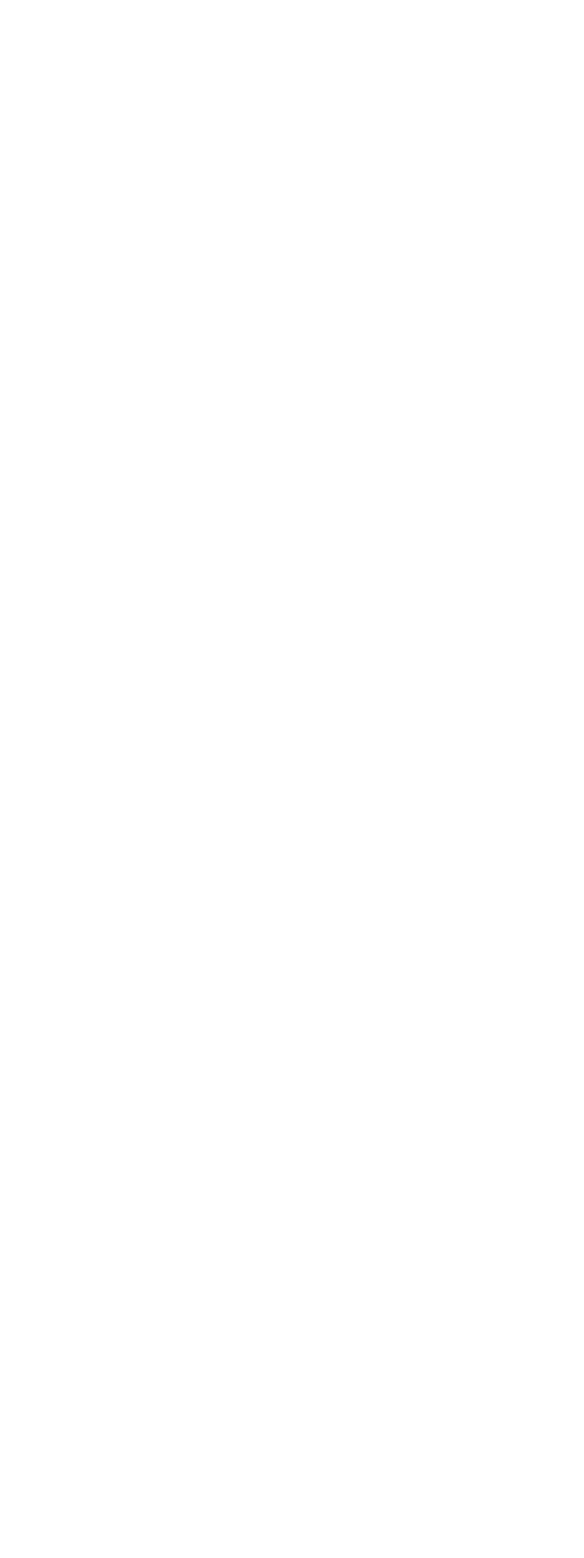
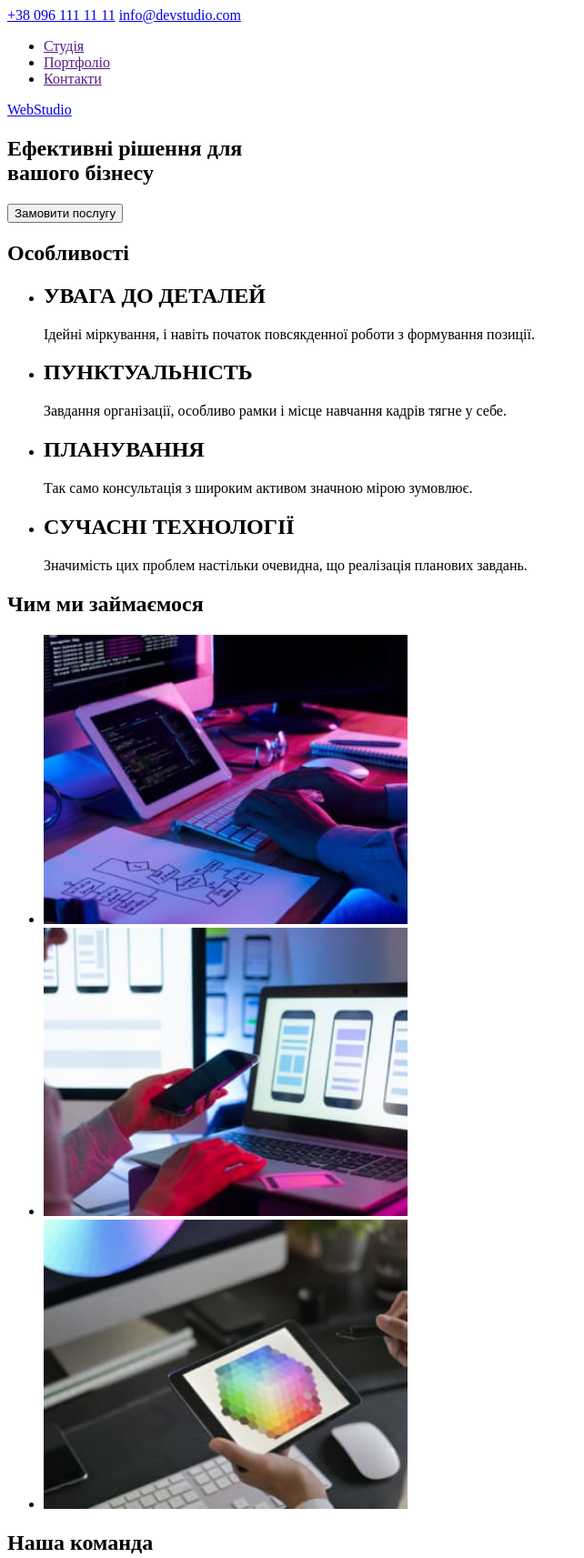
Before and after one commit to Bodddya/goit-markup-hw-01, a plain HTML site: page index.html in a window 1280 px wide. Shown: the top 1713 px of the page at 91% size, without its empty margins (0-642 px from the left). Before the commit the page ends 800 px from the top, so only its background shows below. Drawn offline with Linux system fonts and the light colour scheme.

Commit message:
last version

```diff
--- a/index.html
+++ b/index.html
@@ -4,9 +4,135 @@
     <meta charset="UTF-8">
     <meta http-equiv="X-UA-Compatible" content="IE=edge">
     <meta name="viewport" content="width=device-width, initial-scale=1.0">
-    <title>WebStudio</title>
+    <title>Студія</title>
 </head>
 <body>
+    <!--Верхня лінія-->
+    <header>
+        <!--телефон-->
+        <a href="tel:+380961111111">+38 096 111 11 11</a>
+        <!--email-->
+        <a href="mailto:info@devstudio.com">info@devstudio.com</a>
+
+        <nav>
+            <ul>
+                <li><a href="">Студія</a></li>
+                <li><a href="">Портфоліо</a></li>
+                <li><a href="">Контакти</a></li>
+
+            </ul>
+            <a href="https://images.pexels.com/photos/67112/pexels-photo-67112.jpeg">
+                WebStudio
+            </a>
+
+        </nav>
+
+
+    </header>
+    <main>
+         <!--Шапка-->
+         <section>
+         <h1>Ефективні рішення для <br/> вашого бізнесу</h1>
+                <!--Замовити послугу-->
+                <button type="button">Замовити послугу</button>
+         </section>
+
+        <!--Особливості-->
+        <section>
+            <h1>Особливості</h1>
+            <ul>
+                <li>
+                    <h2>УВАГА ДО ДЕТАЛЕЙ</h2>
+                    <p>Ідейні міркування, і навіть початок повсякденної роботи з формування позиції.</p>
+                </li>
+                <li>
+                    <h2>ПУНКТУАЛЬНІСТЬ</h2>
+                <p>Завдання організації, особливо рамки і місце навчання кадрів тягне у себе.</p>
+                </li>
+                <li>
+                    <h2>ПЛАНУВАННЯ</h2>
+                    <p>Так само консультація з широким активом значною мірою зумовлює.</p>
+                </li>
+                <li>
+                    <h2>СУЧАСНІ ТЕХНОЛОГІЇ</h2>
+                    <p>Значимість цих проблем настільки очевидна, що реалізація планових завдань.</p>
+                </li>
+
+
+
+
+            </ul>
+
+
+        </section>
+        <!--Чим ми займаємося-->
+        <section>
+            <h2>Чим ми займаємося</h2>
+            <ul>
+                <li>
+                    <img src="./images/box-1.jpg" alt="Keyboard" width="400">
+                </li>
+                <li>
+                    <img src="./images/box-2.jpg" alt="Notebook" width="400">
+                </li>
+                <li>
+                    <img src="./images/box-3.jpg" alt="Laptop" width="400">
+                </li>
+            </ul>
+
+
+
+        </section>
+
+        <!--Наша команда-->
+        <section>
+            <h2>Наша команда</h2>
+            <!--team-->
+            <ul>
+                <li>
+                    <img src="./images/img-1.jpg" alt="foto" width="270">
+                    <h3>Ігор Дем'яненко</h3>
+                    <p>Product Designer</p>
+                </li>
+                <li>
+                    <img src="./images/img-2.jpg" alt="foto" width="270">
+                    <h3>Ольга Рєпіна</h3>
+                    <p>Frontend Developer</p>
+                </li>
+                <li>
+                    <img src="./images/img-3.jpg" alt="foto" width="270">
+                    <h3>Микола Тарасов</h3>
+                    <p>Marketing</p>
+                </li>
+                <li>
+                    <img src="./images/img-4.jpg" alt="foto" width="270">
+                    <h3>Михайло Єрмаков</h3>
+                    <p>UI Designer</p>
+                </li>
+            </ul>
+        </section>
+    </main>
+
+    <!--Підвал-->
+    <footer>
+
+        <address>
+            <a href="tel:+380961111111">+38 096 111 11 11</a>
+            <a href="mailto:info@devstudio.com">info@devstudio.com</a>
+
+        </address>
+        <address>
+            м. Київ, пр-т Лесі Українки,26
+        </address>
+        <a href="https://images.pexels.com/photos/67112/pexels-photo-67112.jpeg">
+        WebStudio
+        </a>
+
+
+    </footer>
+
 
 </body>
+
+
 </html>
```
Also changed, not shown: images/WebStudio.png (added), images/box-1.jpg (added), images/box-2.jpg (added), images/box-3.jpg (added), images/img-1.jpg, images/img-1.svg (deleted), images/img-2.jpg, images/img-2.svg (deleted), images/img-3.jpg, images/img-3.svg (deleted), images/img-4.jpg (added).
